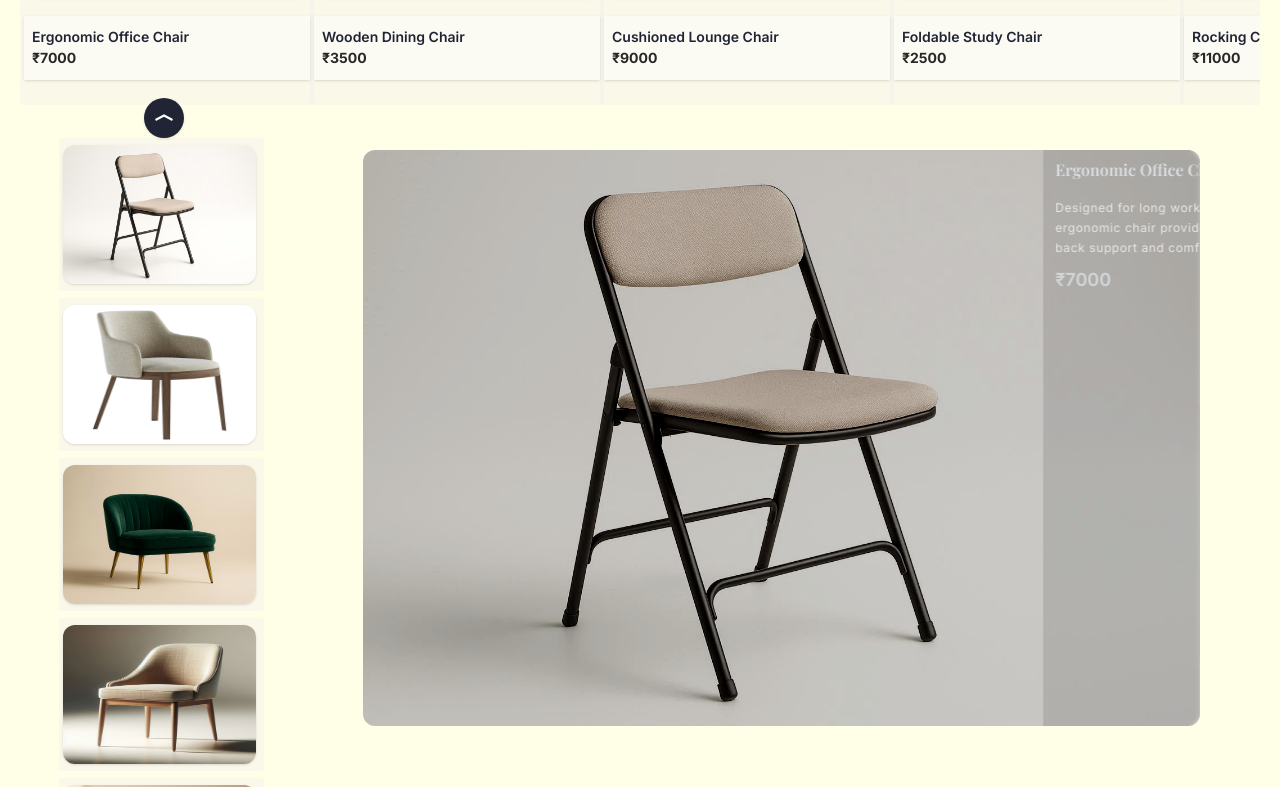
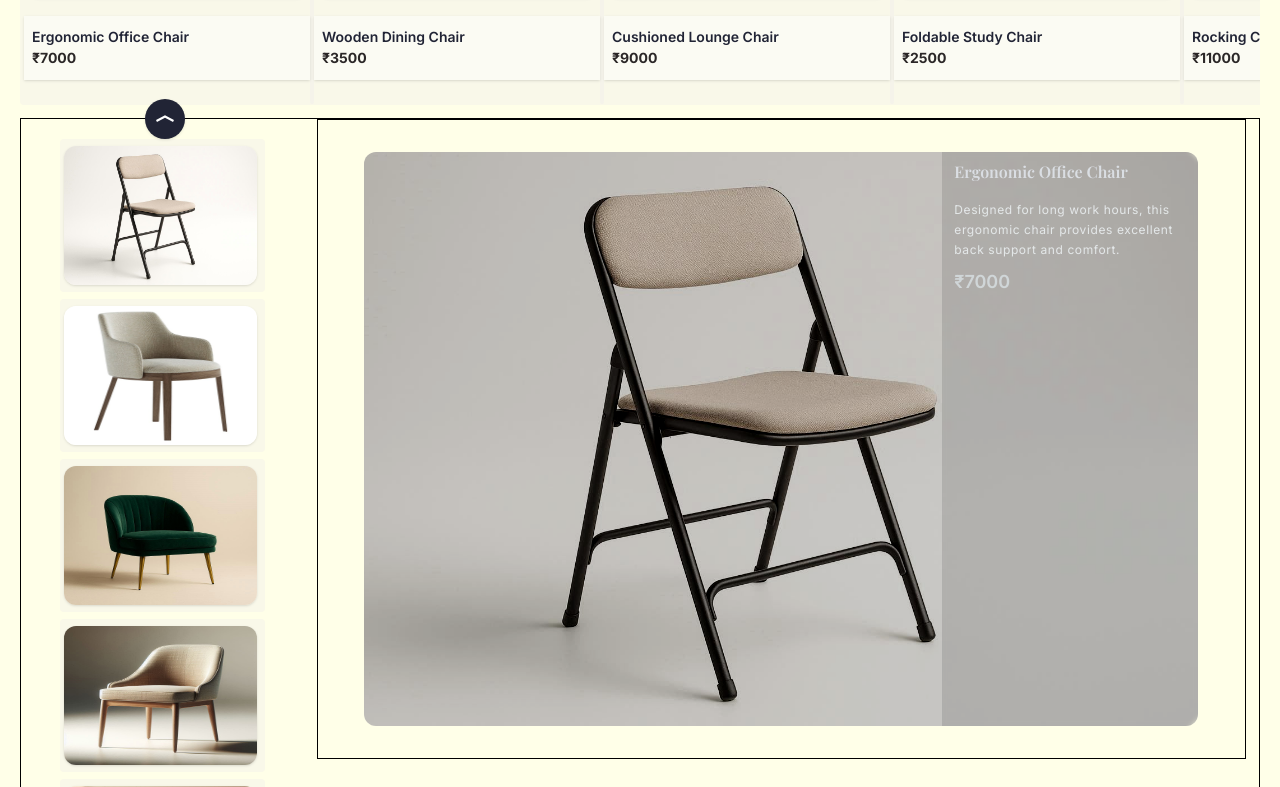
Before and after one commit to DragnelProjects/Furniture-website, a React (Vite) app: page /product/chair2 in a window 1280 px wide. Shown: the part 1453-2240 px from the top of the page. Built offline with nearby package versions, Linux system fonts and the light colour scheme; a web font is replaced by a local one.

Commit message:
change in data

```diff
--- a/src/App.jsx
+++ b/src/App.jsx
@@ -9,7 +9,7 @@ import SecThreeCards from './home/section-three/SecThreeCards'
 import Section6 from './home/footer/Section6'
 import gsap from 'gsap'
 import { useGSAP } from '@gsap/react'
-import { ScrollTrigger } from "gsap/ScrollTrigger";
+import { ScrollTrigger } from 'gsap/ScrollTrigger';
 import { products } from './javascript/product'
 import NewArrival from './product/new-arrivals/NewArrival'
 
--- a/src/product/new-arrivals/BootomArrival.jsx
+++ b/src/product/new-arrivals/BootomArrival.jsx
@@ -1,6 +1,7 @@
 import React, { useRef, useState } from 'react'
 import gsap from 'gsap'
 import { useGSAP } from '@gsap/react';
+import { ScrollTrigger } from 'gsap/ScrollTrigger';
 import { RiArrowUpWideLine,  RiArrowDownWideFill  } from '@remixicon/react'
 
 function BootomArrival(props) {
@@ -9,7 +10,7 @@ function BootomArrival(props) {
     const itemsRef = useRef([]);
     const containerRef = useRef();
     const imageRef = useRef();
-    const sildeRef = useRef();
+
 
     const newItems = props.filtered.filter((p) => p.isNew === true);
     const itemCount = newItems.length;
@@ -39,19 +40,19 @@ function BootomArrival(props) {
 
   useGSAP(() => {
      const prodcutInfoTime = gsap.timeline({
+        ScrollTrigger:{
+        trigger: '#slideRef',
+        markers: true,
+        start: 'top 30%',
+        end: 'bottom 95%',
+        scrub: true,
+      },
+    });
+    prodcutInfoTime.from('#productInfo', {
+      x:100,
       opacity:0,
-      scrollTrigger:{
-        trigger: 'slideRef',
-        start: 'top 30%',
-        end: 'bottom 80%',
-        scrub: true,
-      }
-     });
-     prodcutInfoTime.from('#productInfo', {
-        x: 100,
-        opacity:1,
-        ease:'power1.in'
-
+      duration:1.2,
+      ease:'power1.in'
      })
   })
 
@@ -67,8 +68,9 @@ function BootomArrival(props) {
 
   return (
     <div
-        className='min-h-screen w-full relative flex justify-around '
+        className='min-h-screen w-full relative flex justify-around border '
         ref={containerRef}
+        id='slideRef'
         >
       <div className=' h-[85vh] w-[20vw] relative flex flex-col  items-center overflow-y-hidden py-5 '>
          {newItems.map((elem, idx) => (
@@ -81,7 +83,7 @@ function BootomArrival(props) {
       ))}
 
       </div>
-      <div ref={sildeRef} className=' h-[80vh] w-[75%] just_col  '>
+      <div  className=' h-[80vh] w-[75%] just_col border '>
         <div className='h-[90%] w-[90%] relative flex justify-end rounded-xl  overflow-hidden ' ref={imageRef}>
           <img src={newItems[currentIndex]?.image} alt={newItems[currentIndex]?.name} className='h-full w-full absolute object-cover brightness-75 contrast-115 -z-2 ' />
           <div id='productInfo' className='h-full w-[20vw] flex flex-col bg-[#0000001d] backdrop-blur-[2px] px-3 gap-2 '>
```
